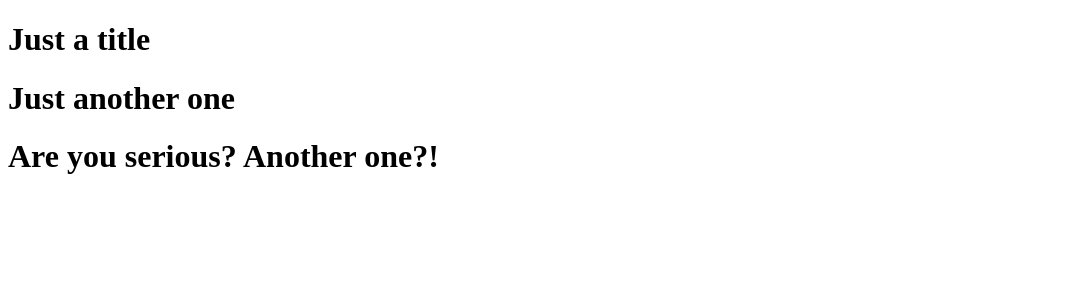
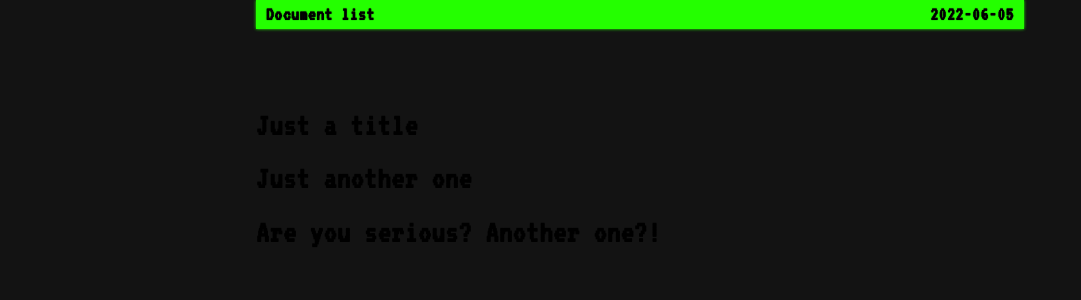
Before and after one commit to casiimir/notalgic, a Vue app: page / in a window 1280 px wide. Shown: the top 300 px of the page, without its empty margins (0-1081 px from the left). Built offline with nearby package versions, Linux system fonts and the light colour scheme.

Commit message:
feat: add default layout

```diff
--- a/src/App.vue
+++ b/src/App.vue
@@ -1,9 +1,20 @@
 <script setup lang="ts">
 import MessageList from "./components/MessageList.vue";
+import DefaultLayout from "./layouts/DefaultLayout.vue";
 </script>
 
 <template>
-  <MessageList />
+  <DefaultLayout navbarTitle="Document list">
+    <MessageList />
+  </DefaultLayout>
 </template>
 
-<style></style>
+<style lang="scss">
+@import "./styles/global.scss";
+@import "./styles/variables.scss";
+
+body {
+  background: $bg-dark-grey-color;
+  font-family: "VT323", monospace;
+}
+</style>
--- /dev/null
+++ b/src/layouts/DefaultLayout.vue
@@ -0,0 +1,40 @@
+<script setup lang="ts">
+import { ref } from "vue";
+
+const { navbarTitle } = defineProps(["navbarTitle"]);
+const localDate = ref(new Date().toISOString().split("T")[0]);
+</script>
+
+<template>
+  <nav class="navbar">
+    <p>{{ navbarTitle }}</p>
+    <p>{{ localDate }}</p>
+  </nav>
+  <div class="wrapper">
+    <slot></slot>
+  </div>
+</template>
+
+<style lang="scss" scoped>
+@import "../styles/variables";
+@import "../styles/mixins";
+
+.navbar {
+  @include display-flex(row, space-between);
+  margin: 0 20% 80px;
+  padding: 5px 10px;
+  background: $primary-green-color;
+  font-size: 1.2rem;
+  font-weight: bold;
+  text-shadow: 0 0 1px $bg-dark-grey-color;
+  box-shadow: 0 0 3px $primary-green-color;
+
+  p {
+    margin: 0;
+  }
+}
+
+.wrapper {
+  margin: 20px 20%;
+}
+</style>
--- a/src/styles/global.scss
+++ b/src/styles/global.scss
@@ -1 +1,9 @@
 @import url("https://fonts.googleapis.com/css2?family=VT323&display=swap");
+@import "./mixins.scss";
+
+html,
+body {
+  margin: 0;
+  padding: 0;
+  letter-spacing: 0.7px;
+}
--- a/src/styles/mixins.scss
+++ b/src/styles/mixins.scss
@@ -10,5 +10,5 @@
   justify-content: $justify;
   align-items: $align;
   gap: $gap;
-  wrap: $wrap;
+  flex-wrap: $wrap;
 }
```
